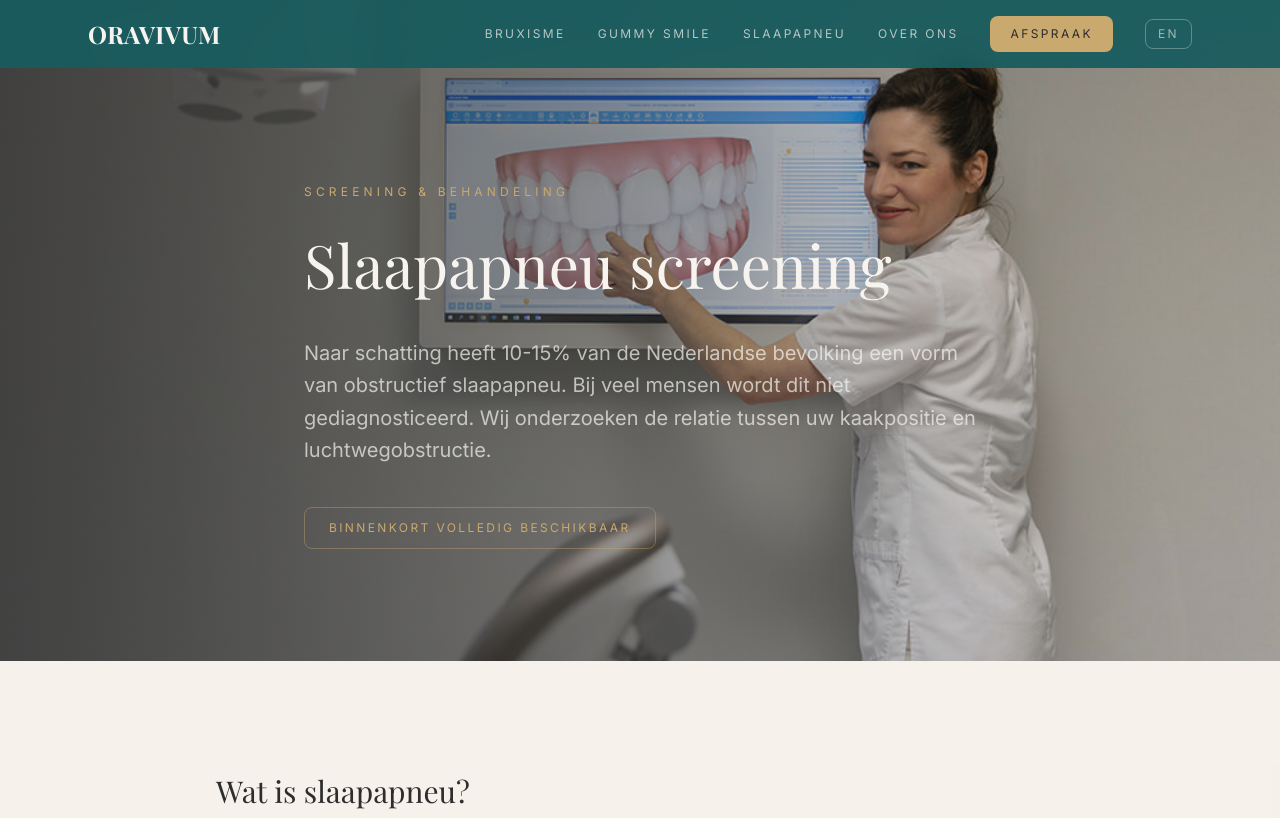
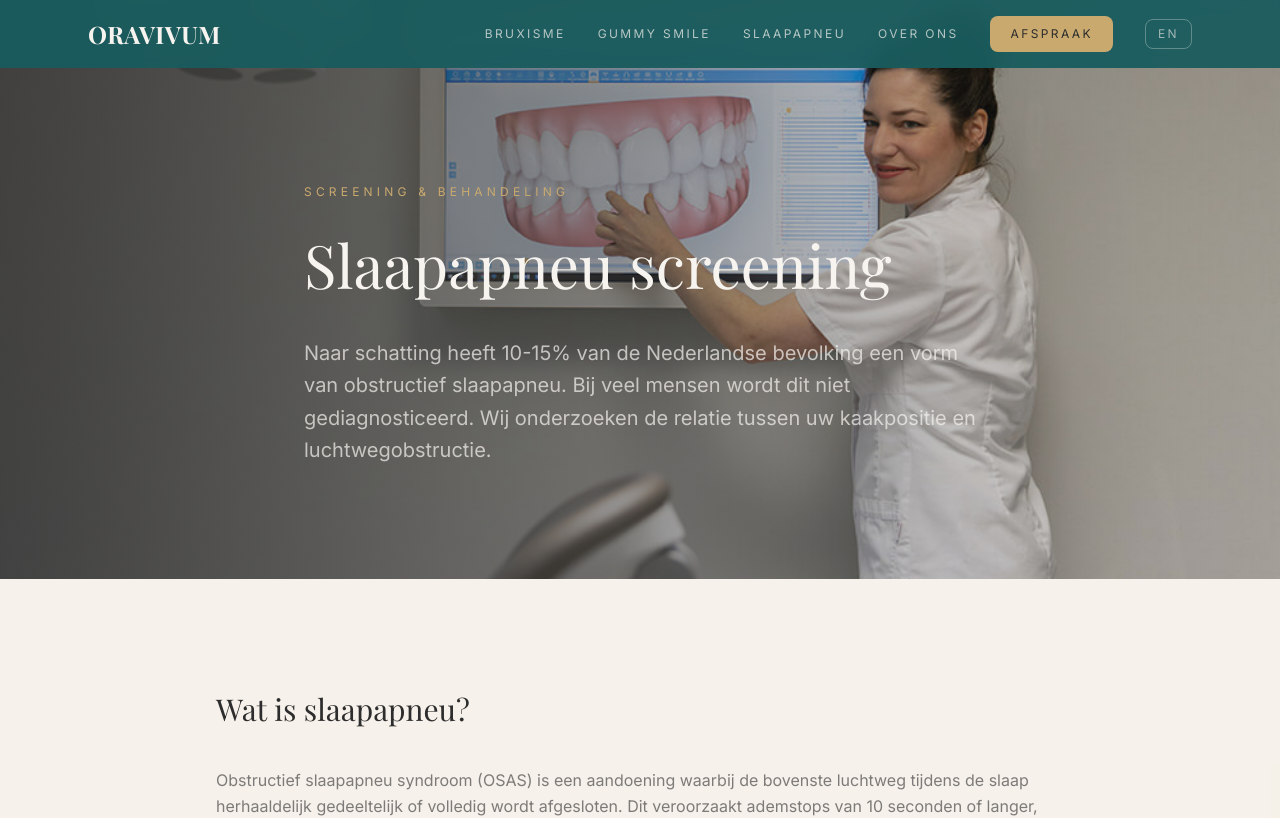
Before and after one commit to MB11-code/longevity-aevora, a Next.js app: page /slaapapneu in a window 1280 px wide. Shown: the top 818 px of the page. Built offline with nearby package versions, Linux system fonts and the light colour scheme; a web font is replaced by a local one.

Commit message:
Remove 'binnenkort beschikbaar' badge from slaapapneu hero

```diff
--- a/app/slaapapneu/content.tsx
+++ b/app/slaapapneu/content.tsx
@@ -28,9 +28,6 @@ export function SlaapapneuContent() {
               "An estimated 10-15% of the Dutch population has a form of obstructive sleep apnea. Many cases go undiagnosed. We examine the relationship between your jaw position and airway obstruction."
             )}
           </p>
-          <div className="mt-10 inline-block border border-gold/40 text-gold px-6 py-3 rounded-lg text-xs tracking-[0.2em] uppercase">
-            {t("Binnenkort volledig beschikbaar", "Coming soon")}
-          </div>
         </div>
       </section>
 
```
